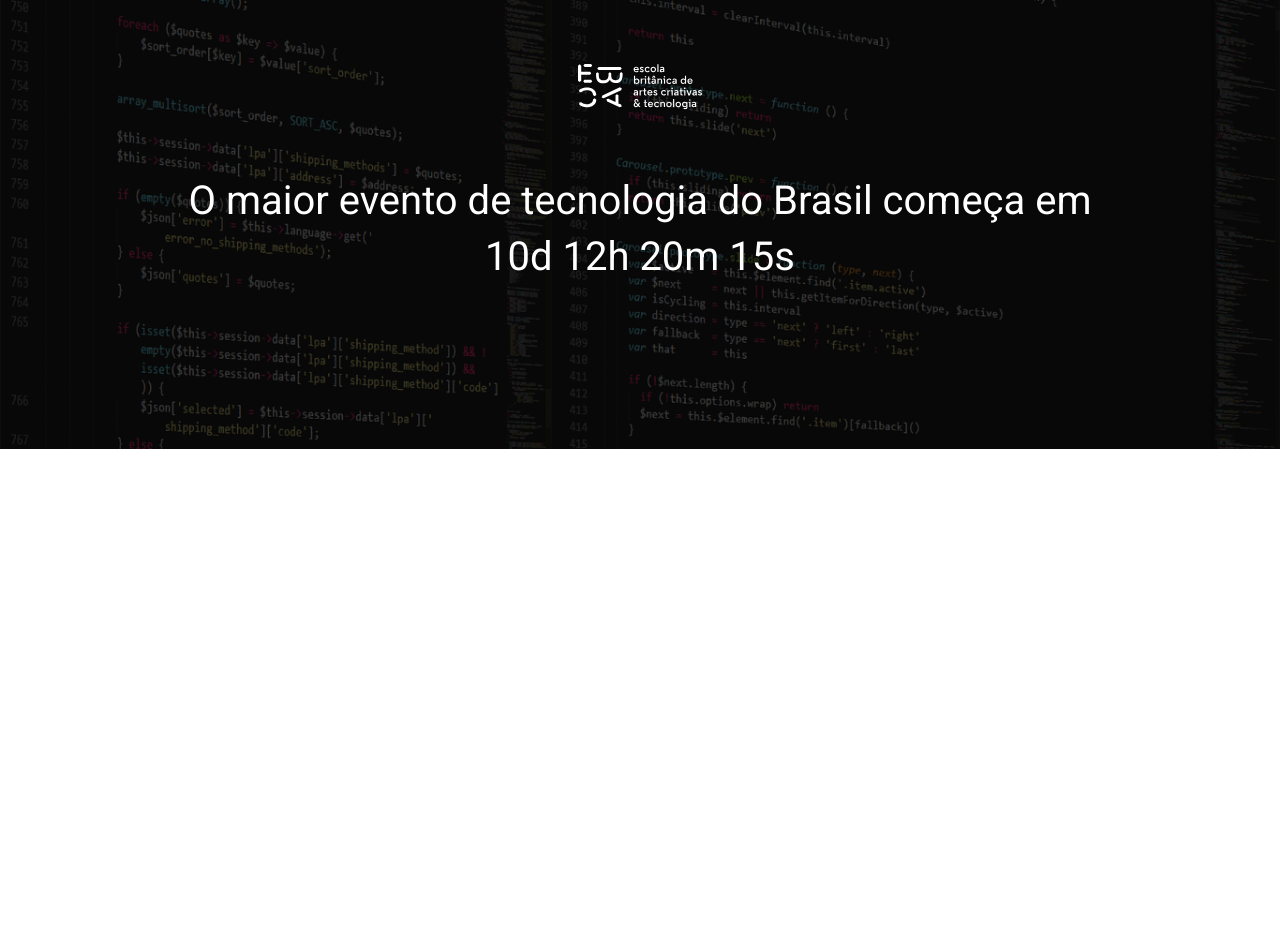
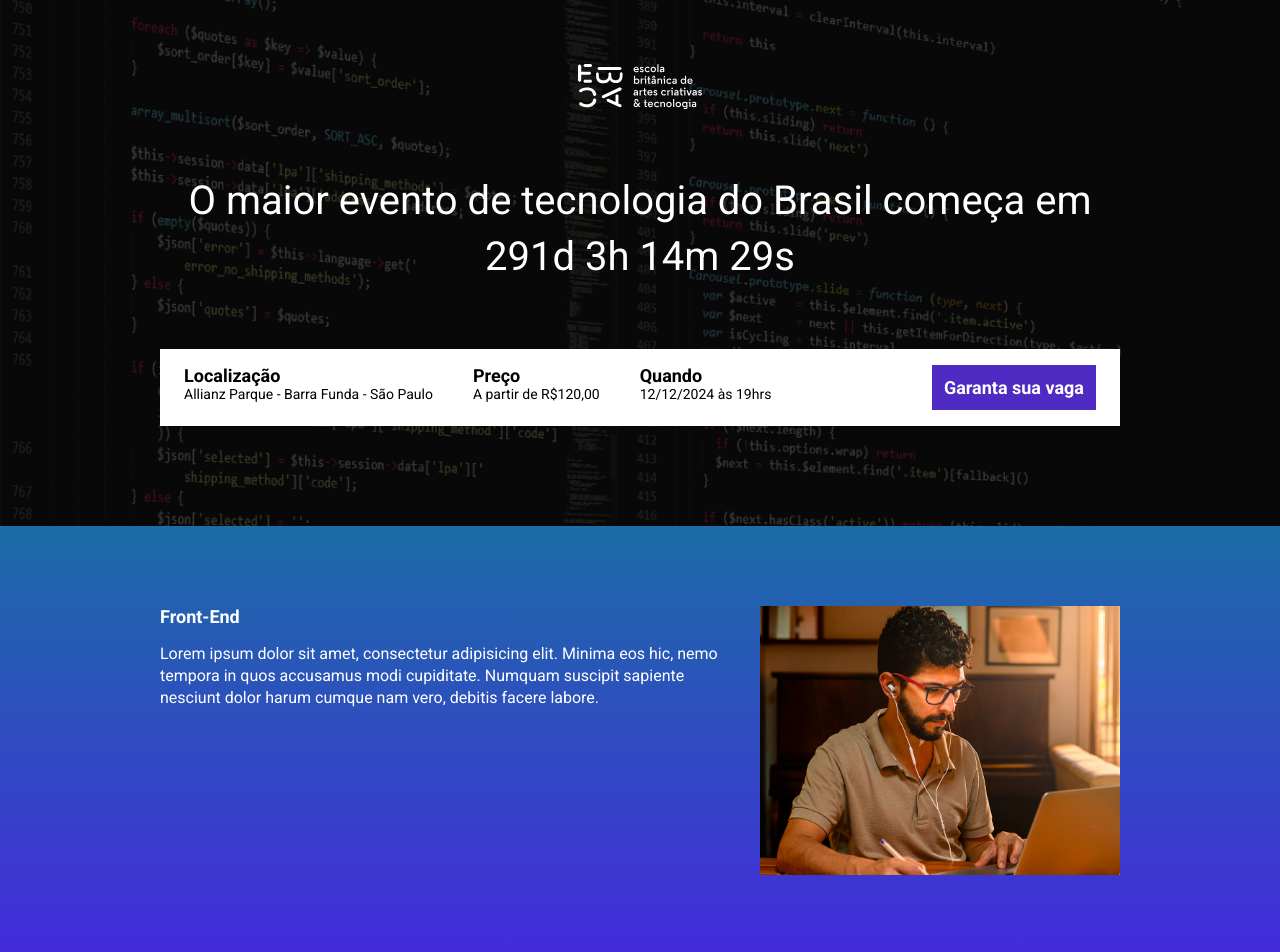
Before and after one commit to zjeanero/ebac_tech_talks, a website built with Parcel: page src/index.html in a window 1280 px wide. Shown: the top 952 px of the page. Before the commit the page ends 800 px from the top, so only its background shows below. Built offline with nearby package versions, Linux system fonts and the light colour scheme.

Commit message:
criando a contagem regresiva

```diff
--- a/package.json
+++ b/package.json
@@ -1,9 +1,9 @@
 {
   "name": "ebac_talks",
   "version": "1.0.0",
-  "main": "index.js",
   "scripts": {
     "dev": "parcel src/index.html src/styles/main.scss src/scripts/main.js",
+    "build": "parcel build src/index.html",
     "test": "echo \"Error: no test specified\" && exit 1"
   },
   "keywords": [],
@@ -13,6 +13,7 @@
   "devDependencies": {
     "@parcel/transformer-sass": "^2.13.3",
     "parcel": "^2.13.3",
-    "sharp": "^0.33.5"
+    "sharp": "^0.33.5",
+    "svgo": "^3.3.2"
   }
 }
--- a/src/index.html
+++ b/src/index.html
@@ -9,19 +9,83 @@
     <link rel="preconnect" href="https://fonts.googleapis.com">
     <link rel="preconnect" href="https://fonts.gstatic.com" crossorigin>
     <link href="https://fonts.googleapis.com/css2?family=Roboto:ital,wght@0,100..900;1,100..900&display=swap" rel="stylesheet">
-
+    <link rel="stylesheet" href="https://unpkg.com/aos@next/dist/aos.css" />
 </head>
 <body>
     <header class="hero">
         <div class="container">
             <img class="hero__logo" src="./images/ebac_logo.svg" alt="">
             <p class="hero__text">
-                O maior evento de tecnologia do Brasil começa em 10d 12h 20m 15s
+                O maior evento de tecnologia do Brasil começa em <span id="contador"></span>
             </p>
+            <div class="infos-bar">
+                <ul class="infos-bar__infos">
+                    <li class="infos-bar__infos__item">
+                        <b>Localização</b>
+                        Allianz Parque - Barra Funda - São Paulo
+                    </li>
+                    <li class="infos-bar__infos__item">
+                        <b>Preço</b>
+                        A partir de R$120,00
+                    </li>
+                    <li class="infos-bar__infos__item">
+                        <b>Quando</b>
+                        12/12/2024 às 19hrs
+                    </li>
+                </ul>
+                <a href="#" class="button button--primary">Garanta sua vaga</a>
+            </div>
         </div>
     </header>
 
 
+    <section class="event event--frontend">
+        <div class="container" data-aos="fade-right">
+            <div class="event__details">
+                <h2 class="event__details__title">Front-End</h2>
+                <p class="event__details__description">
+                    Lorem ipsum dolor sit amet, consectetur adipisicing elit. Minima eos hic, nemo tempora in quos accusamus modi cupiditate. Numquam suscipit sapiente nesciunt dolor harum cumque nam vero, debitis facere labore.
+                </p>
+            </div>
+            <img class="event__image" src="./images/frontend.png" alt="Front-End">
+        </div>
+    </section>
+    <section class="event event--ui-ux event--image-left">
+        <div class="container" data-aos="fade-left">
+            <div class="event__details">
+                <h2 class="event__details__title">UI/UX</h2>
+                <p class="event__details__description">
+                    Lorem ipsum dolor sit amet, consectetur adipisicing elit. Minima eos hic, nemo tempora in quos accusamus modi cupiditate. Numquam suscipit sapiente nesciunt dolor harum cumque nam vero, debitis facere labore.
+                </p>
+            </div>
+            <img class="event__image" src="./images/frontend.png" alt="Front-End">
+        </div>
+    </section>
+    <section class="event event--data-science">
+        <div class="container" data-aos="fade-right">
+            <div class="event__details">
+                <h2 class="event__details__title">Data Science</h2>
+                <p class="event__details__description">
+                    Lorem ipsum dolor sit amet, consectetur adipisicing elit. Minima eos hic, nemo tempora in quos accusamus modi cupiditate. Numquam suscipit sapiente nesciunt dolor harum cumque nam vero, debitis facere labore.
+                </p>
+            </div>
+            <img class="event__image" src="./images/frontend.png" alt="Front-End">
+        </div>
+    </section>
+    <section class="event event--backend event--image-left">
+        <div class="container" data-aos="fade-left">
+            <div class="event__details">
+                <h2 class="event__details__title">Back-end</h2>
+                <p class="event__details__description">
+                    Lorem ipsum dolor sit amet, consectetur adipisicing elit. Minima eos hic, nemo tempora in quos accusamus modi cupiditate. Numquam suscipit sapiente nesciunt dolor harum cumque nam vero, debitis facere labore.
+                </p>
+            </div>
+            <img class="event__image" src="./images/frontend.png" alt="Front-End">
+        </div>
+    </section>
+
+
+    <script src="https://unpkg.com/aos@next/dist/aos.js"></script>
     <script src="scripts/main.js"></script>
 </body>
 </html>
--- a/src/scripts/main.js
+++ b/src/scripts/main.js
@@ -1 +1,27 @@
-console.log("olá, mundo");
+AOS.init();
+
+const dataDoEvento = new Date("Dec 12, 2025 19:00:00")
+const timeStampDoEvento = dataDoEvento.getTime();
+
+const contaAsHoras = setInterval(function() {
+    const agora = new Date();
+    const timeStampAtual = agora.getTime();
+
+    const distanciaAteOEvento = timeStampDoEvento - timeStampAtual;
+
+    const diaEmMs = 1000 * 60 * 60 * 24;
+    const horaEmMs = 1000 * 60 * 60 ;
+    const minutoEmMs = 1000 * 60;
+
+    const diasAteOEvento = Math.floor(distanciaAteOEvento / diaEmMs);
+    const horasAteOEvento = Math.floor((distanciaAteOEvento % diaEmMs) / horaEmMs);
+    const minutosAteOEvento = Math.floor((distanciaAteOEvento % horaEmMs) / minutoEmMs);
+    const segundosAteOEvento = Math.floor((distanciaAteOEvento % minutoEmMs) / 1000);
+
+    document.getElementById('contador').innerHTML = `${diasAteOEvento}d ${horasAteOEvento}h ${minutosAteOEvento}m ${segundosAteOEvento}s`;
+
+    if (distanciaAteOEvento < 0) {
+        clearInterval(contaAsHoras);
+        document.getElementById('contador').innerHTML = 'Evento Expirado';
+    }
+}, 1000);
--- /dev/null
+++ b/src/styles/_event.scss
@@ -0,0 +1,65 @@
+@use 'variables';
+
+.event {
+    padding: 80px 0;
+
+    &--frontend {
+        background-image: linear-gradient(variables.$blue1, variables.$blue2);
+    }
+
+    &--ui-ux {
+        background-image: linear-gradient(variables.$blue2, variables.$pink);
+    }
+
+    &--data-science {
+        background-image: linear-gradient(variables.$pink, variables.$yellow);
+    }
+
+    &--backend {
+        background-image: linear-gradient(variables.$yellow, variables.$pink);
+    }
+
+    &--image-left {
+        .container {
+            flex-direction: row-reverse;
+        }
+    }
+
+    .container {
+        display: flex;
+        gap: 40px;
+    }
+
+    &__image {
+        max-width: 360px;
+    }
+
+    &__details {
+
+        &__title {
+            font-size: 18px;
+            font-weight: bold;
+            margin-bottom: 16px;
+        }
+
+        &__description {
+            line-height: 22px;
+        }
+    }
+
+    @media (max-width: 640px) {
+        .container {
+            display: block;
+        }
+
+        &__image {
+            width: 100%;
+        }
+
+        &__details {
+            margin-right: 0;
+            margin-bottom: 16px;
+        }
+    }
+
+}
--- a/src/styles/_hero.scss
+++ b/src/styles/_hero.scss
@@ -1,3 +1,5 @@
+@use 'variables';
+
 .hero {
     padding-top: 64px;
     padding-bottom: 100px;
@@ -16,7 +18,7 @@
         left: 0;
         width: 100%;
         height: 100%;
-        background-color: #000;
+        background-color: variables.$secondaryTextColor;
         content: ''; //criação de um elemnto por cima mesmo que esteja vazio
         opacity: 0.7;
     }
--- /dev/null
+++ b/src/styles/_variables.scss
@@ -0,0 +1,8 @@
+$textColor: #fff;
+$secondaryTextColor: #000;
+
+$blue1: #1B6CA7;
+$blue2: #442BDB;
+$pink: #89223B;
+$yellow: #9C791D;
+$purple: #4F2AC3;
--- /dev/null
+++ b/src/styles/components/_buttons.scss
@@ -0,0 +1,25 @@
+@use '../variables';
+
+.button {
+    padding: 12px;
+    font-size: 18px;
+    font-weight: bold;
+    text-decoration: none;
+    text-align: center;
+    white-space: nowrap; //força o texto a ocupar a linha
+
+    &--primary {
+        color: #fff;
+        background-color: variables.$purple;
+    }
+
+    @media (max-width:640px) {
+        display: block;
+        width: 100%;
+    }
+
+    @media (max-width:1024px) {
+        display: flex;
+        align-items: center;
+    }
+}
--- /dev/null
+++ b/src/styles/components/_infos_bar.scss
@@ -0,0 +1,42 @@
+@use '../variables';
+
+.infos-bar {
+    padding: 16px 24px;
+    background-color: variables.$textColor;
+    display: flex;
+    justify-content: space-between;
+
+    &__infos {
+        display: flex;
+        gap: 40px;
+
+        &__item {
+            font-size: 14px;
+            color: variables.$secondaryTextColor;
+
+            b {
+                color: variables.$secondaryTextColor;
+                font-size: 18px;
+                display: block;
+            }
+        }
+    }
+
+    @media (max-width:640px) {
+        display: block;
+
+        &__infos {
+            display: block;
+
+            &__item {
+                margin-bottom: 24px;
+            }
+        }
+    }
+
+    @media (max-width:1024px) {
+        &__infos {
+            gap: 16px;
+        }
+    }
+}
--- a/src/styles/main.scss
+++ b/src/styles/main.scss
@@ -1,4 +1,8 @@
 @use 'hero';
+@use 'components/infos_bar';
+@use 'components/buttons';
+@use 'event';
+@use 'variables';
 
 
 * {
@@ -6,7 +10,8 @@
     padding: 0;
     box-sizing: border-box;
     font-family: Roboto, sans-serif;
-    color: #fff;
+    color: variables.$textColor;
+    list-style: none;
 }
 
 .container {
```
Also changed, not shown: 1 other file.
